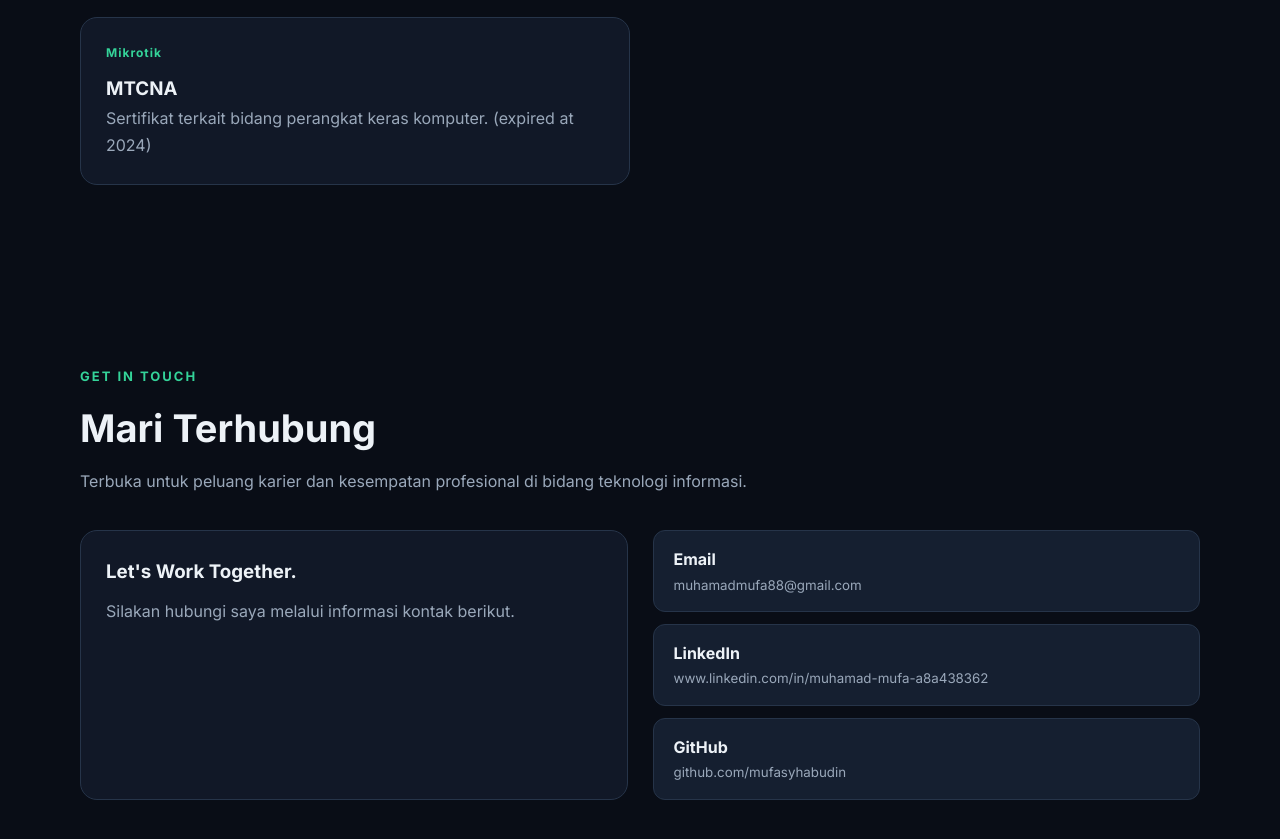
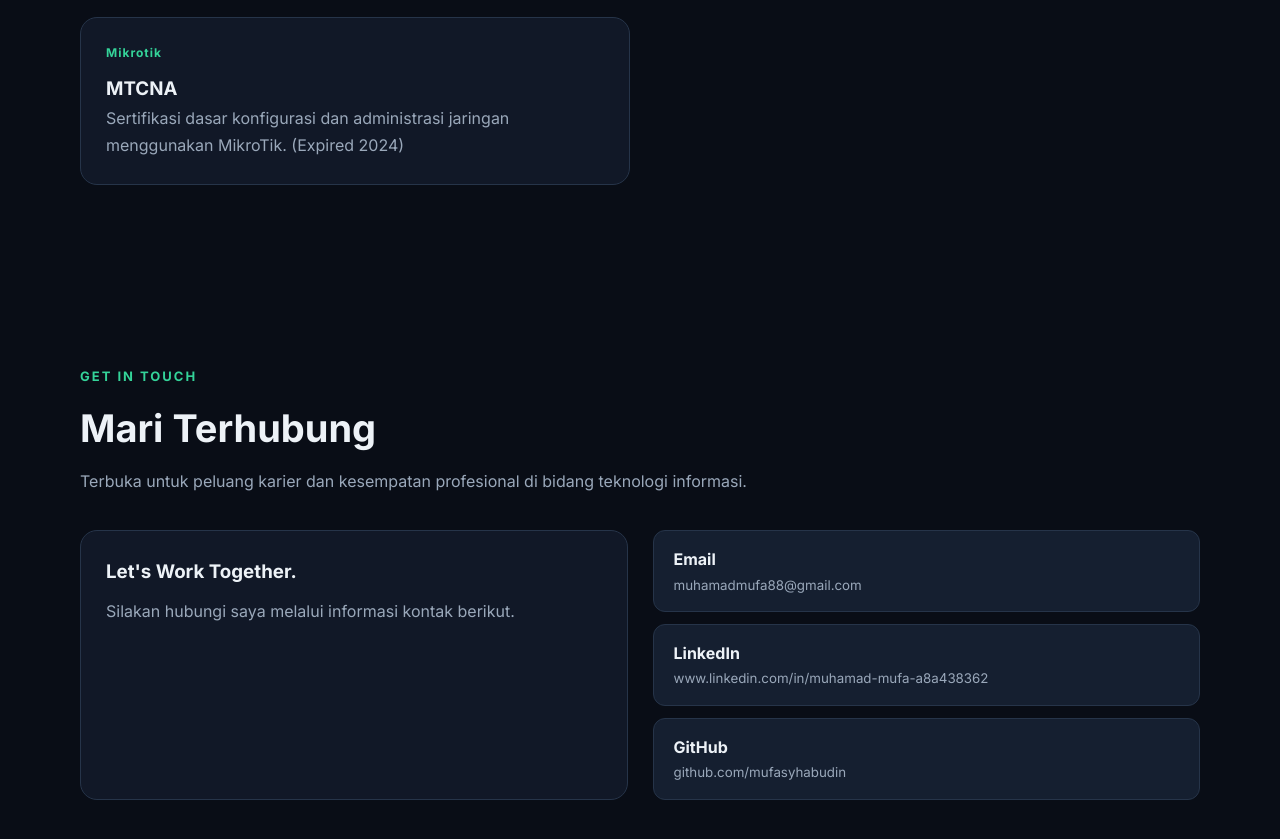
Before and after one commit to mufasyhabudin/portfolio-mufa, a plain HTML site: page index.html in a window 1280 px wide. Shown: the part 3591-4430 px from the top of the page. Drawn offline with Linux system fonts and the light colour scheme.

Commit message:
Update portfolio

```diff
--- a/index.html
+++ b/index.html
@@ -377,7 +377,7 @@
                     <p class="project-category">Mikrotik</p>
                     <h3>MTCNA</h3>
                     <p>
-                        Sertifikat terkait bidang perangkat keras komputer. (expired at 2024)
+                        Sertifikasi dasar konfigurasi dan administrasi jaringan menggunakan MikroTik. (Expired 2024)
                     </p>
                 </div>
 
```
